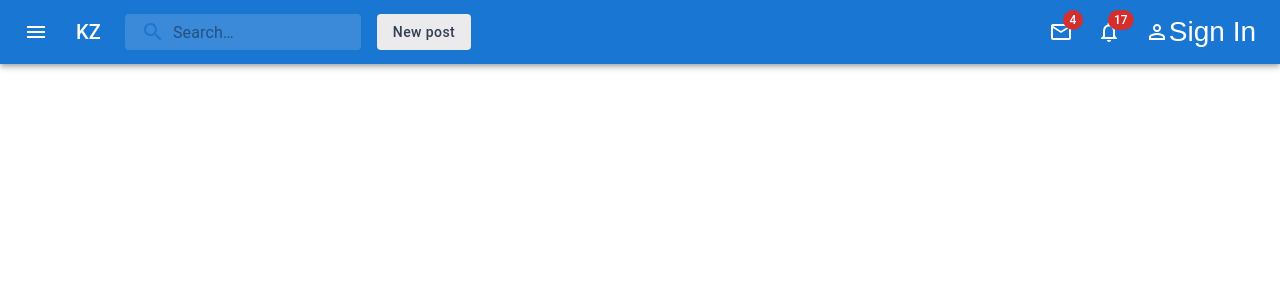
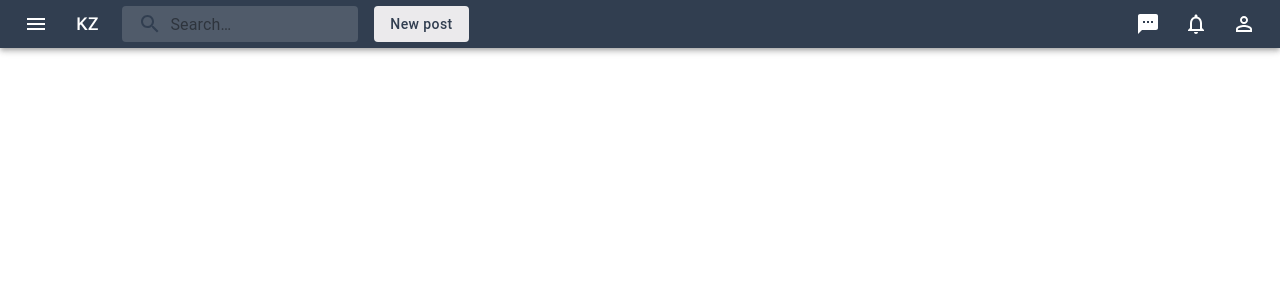
Before and after one commit to olzh2102/kzjournal, a Next.js app: page / in a window 1280 px wide. Shown: the top 300 px of the page. Built offline with nearby package versions, Linux system fonts and the light colour scheme.

Commit message:
(IuyIZMxC) style header

```diff
--- /dev/null
+++ b/components/Header/HeaderLayout.tsx
@@ -0,0 +1,22 @@
+import * as React from 'react';
+import Box from '@mui/material/Box';
+import Toolbar from '@mui/material/Toolbar';
+
+import { AppBarStyled } from './style';
+
+const HeaderLayout = ({ children }: { children: any }) => (
+  <AppBarStyled>
+    <Toolbar variant="dense" sx={{ justifyContent: 'space-between' }}>
+      {children}
+    </Toolbar>
+  </AppBarStyled>
+);
+
+HeaderLayout.Left = ({ children }: any) => (
+  <Box display="flex" sx={{ justifyContent: 'space-between', alignItems: 'center' }}>
+    {children}
+  </Box>
+);
+
+HeaderLayout.Right = ({ children }: any) => <Box>{children}</Box>;
+export default HeaderLayout;
--- a/components/Header/index.tsx
+++ b/components/Header/index.tsx
@@ -1,173 +1,36 @@
 import * as React from 'react';
-import AppBar from '@mui/material/AppBar';
-import Box from '@mui/material/Box';
-import Toolbar from '@mui/material/Toolbar';
-import IconButton from '@mui/material/IconButton';
 import Typography from '@mui/material/Typography';
-import Badge from '@mui/material/Badge';
-import MenuItem from '@mui/material/MenuItem';
-import Menu from '@mui/material/Menu';
 import MenuIcon from '@mui/icons-material/Menu';
 import PersonOutlineIcon from '@mui/icons-material/PersonOutline';
-import MailOutlineIcon from '@mui/icons-material/MailOutline';
 import NotificationsNoneIcon from '@mui/icons-material/NotificationsNone';
-import MoreIcon from '@mui/icons-material/MoreVert';
-import Button from '@mui/material/Button';
+import SmsIcon from '@mui/icons-material/Sms';
 
+import HeaderLayout from './HeaderLayout';
+import IconBtn from '../IconBtn';
 import SearchBar from '../SearchBar';
 
+import { ButtonStyled } from './style';
+
 const Header = () => {
-  const [anchorEl, setAnchorEl] = React.useState<null | HTMLElement>(null);
-  const [mobileMoreAnchorEl, setMobileMoreAnchorEl] = React.useState<null | HTMLElement>(null);
+  return (
+    <HeaderLayout>
+      <HeaderLayout.Left>
+        <IconBtn icon={<MenuIcon />} edge="start" sx={{ mr: 2 }} />
+        <Typography variant="h6" sx={{ fontFamily: 'Mukta' }}>
+          KZ
+        </Typography>
+        <SearchBar />
+        <ButtonStyled variant="contained" disableElevation>
+          New post
+        </ButtonStyled>
+      </HeaderLayout.Left>
 
-  const isMenuOpen = Boolean(anchorEl);
-  const isMobileMenuOpen = Boolean(mobileMoreAnchorEl);
-
-  const handleProfileMenuOpen = (event: React.MouseEvent<HTMLElement>) => {
-    setAnchorEl(event.currentTarget);
-  };
-
-  const handleMobileMenuClose = () => {
-    setMobileMoreAnchorEl(null);
-  };
-
-  const handleMenuClose = () => {
-    setAnchorEl(null);
-    handleMobileMenuClose();
-  };
-
-  const handleMobileMenuOpen = (event: React.MouseEvent<HTMLElement>) => {
-    setMobileMoreAnchorEl(event.currentTarget);
-  };
-
-  const menuId = 'primary-search-account-menu';
-  const renderMenu = (
-    <Menu
-      anchorEl={anchorEl}
-      anchorOrigin={{
-        vertical: 'top',
-        horizontal: 'right',
-      }}
-      id={menuId}
-      keepMounted
-      transformOrigin={{
-        vertical: 'top',
-        horizontal: 'right',
-      }}
-      open={isMenuOpen}
-      onClose={handleMenuClose}>
-      <MenuItem onClick={handleMenuClose}>Profile</MenuItem>
-      <MenuItem onClick={handleMenuClose}>My account</MenuItem>
-    </Menu>
-  );
-
-  const mobileMenuId = 'primary-search-account-menu-mobile';
-  const renderMobileMenu = (
-    <Menu
-      anchorEl={mobileMoreAnchorEl}
-      anchorOrigin={{
-        vertical: 'top',
-        horizontal: 'right',
-      }}
-      id={mobileMenuId}
-      keepMounted
-      transformOrigin={{
-        vertical: 'top',
-        horizontal: 'right',
-      }}
-      open={isMobileMenuOpen}
-      onClose={handleMobileMenuClose}>
-      <MenuItem>
-        <IconButton size="large" aria-label="show 4 new mails" color="inherit">
-          <Badge badgeContent={4} color="error">
-            <MailOutlineIcon />
-          </Badge>
-        </IconButton>
-        <p>Messages</p>
-      </MenuItem>
-      <MenuItem>
-        <IconButton size="large" aria-label="show 17 new notifications" color="inherit">
-          <Badge badgeContent={17} color="error">
-            <NotificationsNoneIcon />
-          </Badge>
-        </IconButton>
-        <p>Notifications</p>
-      </MenuItem>
-      <MenuItem onClick={handleProfileMenuOpen}>
-        <IconButton
-          size="large"
-          aria-label="account of current user"
-          aria-controls="primary-search-account-menu"
-          aria-haspopup="true"
-          color="inherit">
-          <PersonOutlineIcon />
-        </IconButton>
-        <p>Profile</p>
-      </MenuItem>
-    </Menu>
-  );
-
-  return (
-    <Box sx={{ flexGrow: 1 }}>
-      <AppBar position="static">
-        <Toolbar>
-          <IconButton
-            size="large"
-            edge="start"
-            color="inherit"
-            aria-label="open drawer"
-            sx={{ mr: 2 }}>
-            <MenuIcon />
-          </IconButton>
-          <Typography
-            variant="h6"
-            noWrap
-            component="div"
-            sx={{ display: { xs: 'none', sm: 'block' } }}>
-            KZ
-          </Typography>
-          <SearchBar />
-          <Button variant="contained" disableElevation style={{ backgroundColor: '#EBEAEC', color: '#313E50' }}>New post</Button>
-          <Box sx={{ flexGrow: 1 }} />
-          <Box sx={{ display: { xs: 'none', md: 'flex' } }}>
-            <IconButton size="large" aria-label="show 4 new mails" color="inherit">
-              <Badge badgeContent={4} color="error">
-                <MailOutlineIcon />
-              </Badge>
-            </IconButton>
-            <IconButton size="large" aria-label="show 17 new notifications" color="inherit">
-              <Badge badgeContent={17} color="error">
-                <NotificationsNoneIcon />
-              </Badge>
-            </IconButton>
-            <IconButton
-              size="large"
-              edge="end"
-              aria-label="account of current user"
-              aria-controls={menuId}
-              aria-haspopup="true"
-              onClick={handleProfileMenuOpen}
-              color="inherit">
-              <PersonOutlineIcon />
-              Sign In
-            </IconButton>
-          </Box>
-          <Box sx={{ display: { xs: 'flex', md: 'none' } }}>
-            <IconButton
-              size="large"
-              aria-label="show more"
-              aria-controls={mobileMenuId}
-              aria-haspopup="true"
-              onClick={handleMobileMenuOpen}
-              color="inherit">
-              <MoreIcon />
-            </IconButton>
-          </Box>
-        </Toolbar>
-      </AppBar>
-      {renderMobileMenu}
-      {renderMenu}
-    </Box>
+      <HeaderLayout.Right>
+        <IconBtn icon={<SmsIcon />} />
+        <IconBtn icon={<NotificationsNoneIcon />} />
+        <IconBtn icon={<PersonOutlineIcon />} edge="end" />
+      </HeaderLayout.Right>
+    </HeaderLayout>
   );
 };
 
--- a/components/Header/style.ts
+++ b/components/Header/style.ts
@@ -1,5 +1,19 @@
+import AppBar from '@mui/material/AppBar';
+import Button from '@mui/material/Button';
 import styled from '@emotion/styled';
 
-export const Div = styled.div`
-  background-color: yellow;
+export const AppBarStyled = styled(AppBar)`
+  background-color: #313e50;
+  position: static;
 `;
+
+export const ButtonStyled = styled(Button)`
+  background-color: #ebeaec;
+  color: #313e50;
+
+  &:hover {
+    background-color: #ebeaec;
+    box-shadow: 0 1px 1px rgba(0, 0, 0, 0.15), 0 4px 7px rgba(0, 0, 0, 0.05),
+      0 -1px 0 rgba(0, 0, 0, 0.05), -1px 0 0 rgba(0, 0, 0, 0.05), 1px 0 0 rgba(0, 0, 0, 0.05);
+  }
+`;
--- /dev/null
+++ b/components/IconBtn.tsx
@@ -0,0 +1,10 @@
+import { IconButton } from '@mui/material';
+import * as React from 'react';
+
+const IconBtn = ({ icon, ...rest }: any) => (
+  <IconButton size="large" color="inherit" {...rest}>
+    {icon}
+  </IconButton>
+);
+
+export default IconBtn;
--- a/theme.ts
+++ b/theme.ts
@@ -1,20 +1,25 @@
 import { createTheme } from '@mui/material/styles';
 
 export const theme = createTheme({
+  palette: {
+    primary: {
+      main: '#313e50',
+    },
+  },
   components: {
     MuiButton: {
       styleOverrides: {
         root: {
-                    textTransform: 'inherit'
-                }
-            }
+          textTransform: 'inherit',
+        },
+      },
     },
     MuiInputBase: {
       styleOverrides: {
         input: {
-                    height: '20px'
+          height: '20px',
         },
-            }
       },
-    }
-})
+    },
+  },
+});
```
Lines whose indentation alone changed are shown as unchanged.
